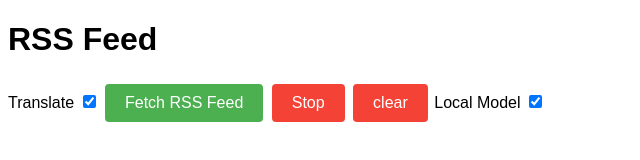
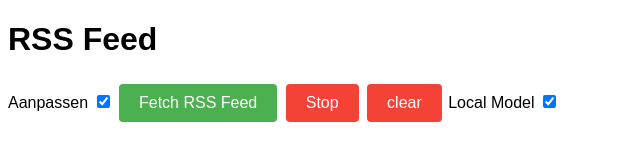
Before and after one commit to VinsiGit/AITrends, a plain HTML site: page index.html in a window 1280 px wide. Shown: the whole page, without its empty margins (0-640 px from the left). Drawn offline with Linux system fonts and the light colour scheme.

Commit message:
readme aangepassed

```diff
--- a/index.html
+++ b/index.html
@@ -24,7 +24,7 @@
     </label> -->
 
     <label id="container">
-      Translate
+      Aanpassen
 
       <input type="checkbox" id="translate-checkbox" checked />
       <span id="checkmark"></span>
```
Also changed, not shown: 1 other file.
